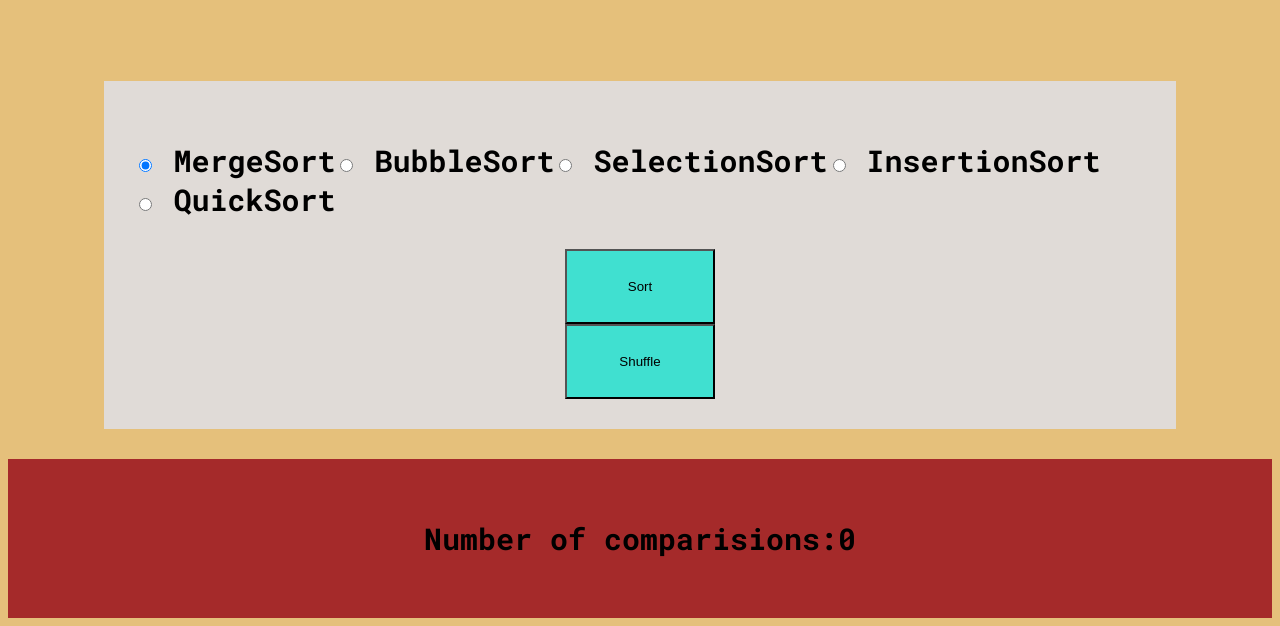
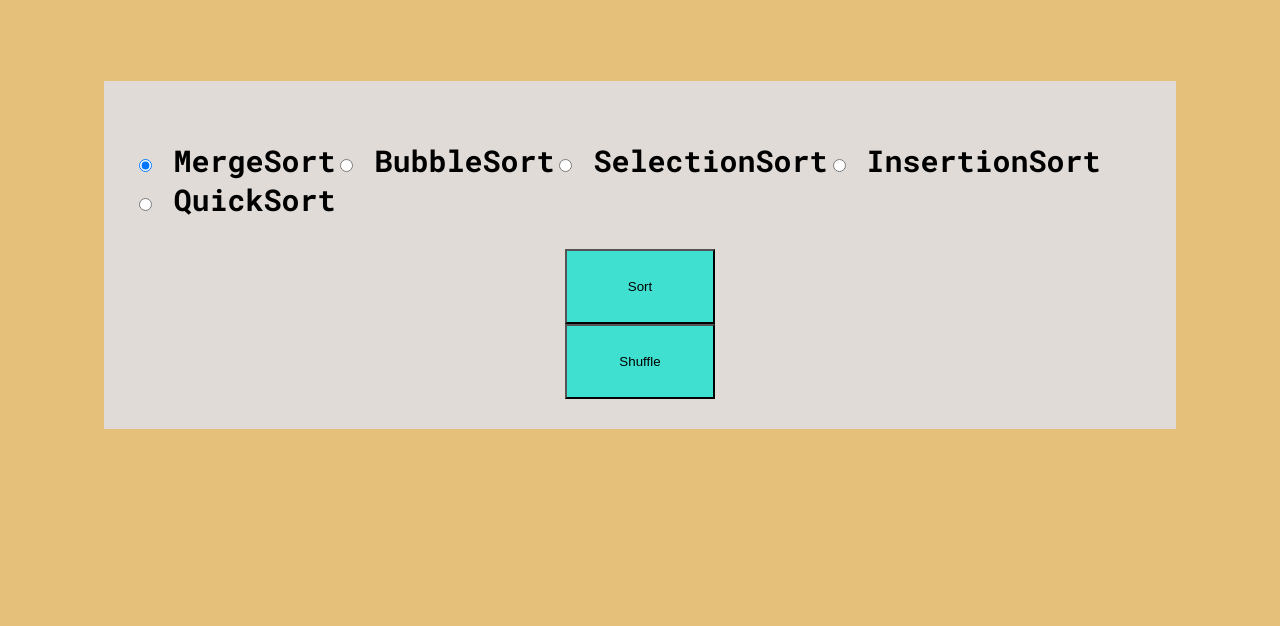
Before and after one commit to Ranveer112/Sort-Visualizer, a plain HTML site: page index.html in a window 1280 px wide. Shown: the part 238-864 px from the top of the page. After the commit the page ends 800 px from the top, so only its background shows below. Drawn offline with nearby package versions, Linux system fonts and the light colour scheme; some packages are replaced by stand-ins of ours.

Commit message:
Update index.html

```diff
--- a/index.html
+++ b/index.html
@@ -39,9 +39,6 @@
             Shuffle
         </button>
     </div>
-    <div class="comparisions">
-        <p>Number of comparisions:0</p>
-    </div>
 
 </body>
 
```
